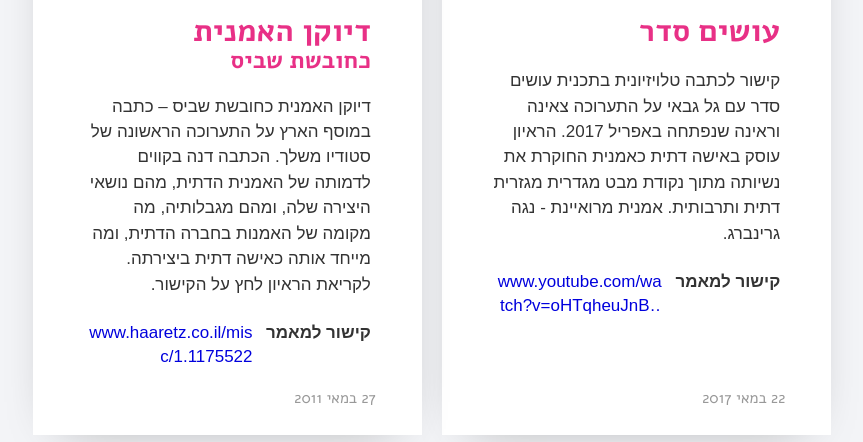
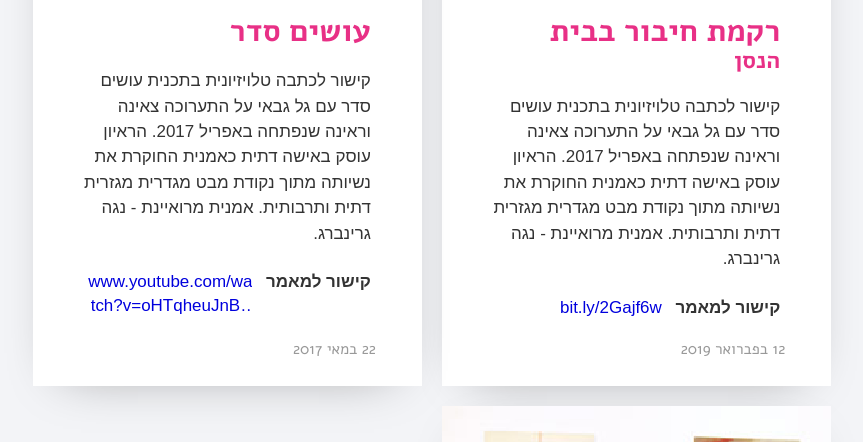
Before and after one commit to laukstein/studioofherown, a Jekyll site: the page built from _pages/publications.html, in a window 1280 px wide and 900 px high, cut to the strip 458-900 px from the top of the window. Shown: the whole strip, without its empty margins (208-1071 px from the left). Built offline with Jekyll 4.4.1, drawn with Linux system fonts in a browser that asks for light colours.

Commit message:
Update 2019-02-12.md

```diff
--- a/_pages/publication/2019-02-12.md
+++ b/_pages/publication/2019-02-12.md
@@ -1,5 +1,6 @@
 ---
 layout: publication
-title:רקמת חיבור בבית הנסן
-link: https://www.prtfl.co.il/archives/110671?fbclid=IwAR1Fqd4d5DJvC_QDtE6boW5TMBA5VFezgi7p1W3LCBn4neYwzbPhUN9V7HU
+title: רקמת חיבור בבית הנסן
+link: https://bit.ly/2Gajf6w
+text: קישור לכתבה טלויזיונית בתכנית עושים סדר עם גל גבאי על התערוכה צאינה וראינה שנפתחה באפריל 2017. הראיון עוסק באישה דתית כאמנית החוקרת את נשיותה מתוך נקודת מבט מגדרית מגזרית דתית ותרבותית. אמנית מרואיינת - נגה גרינברג.
 ---
```
